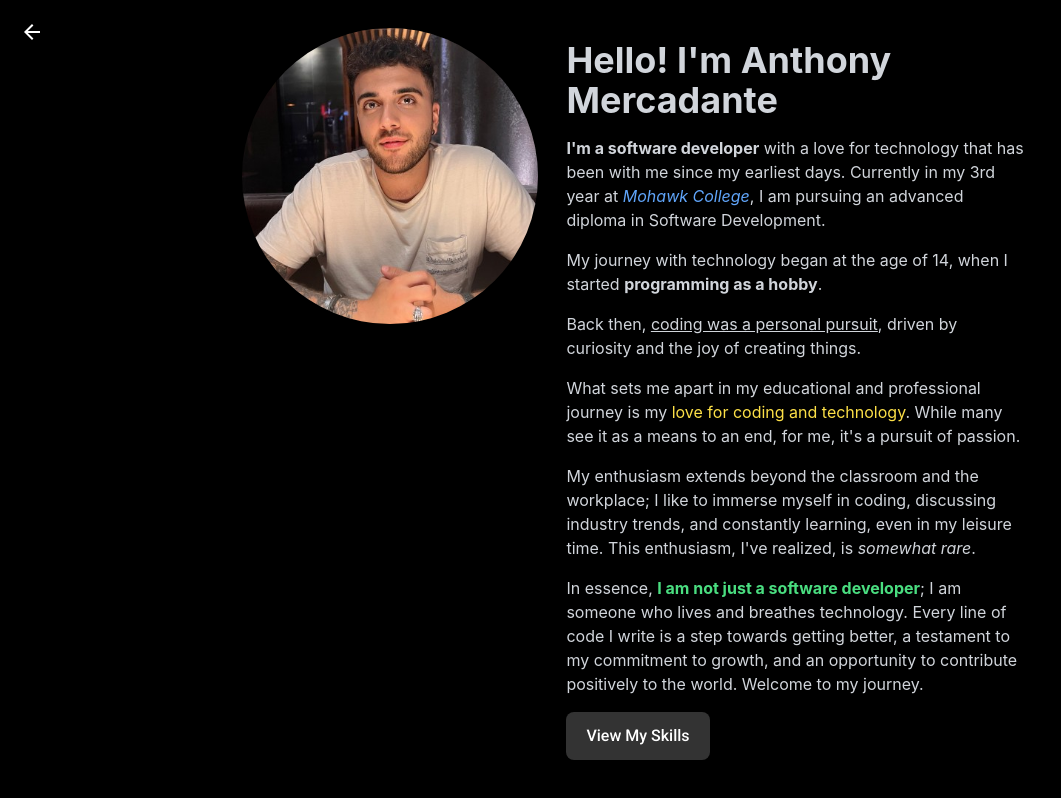
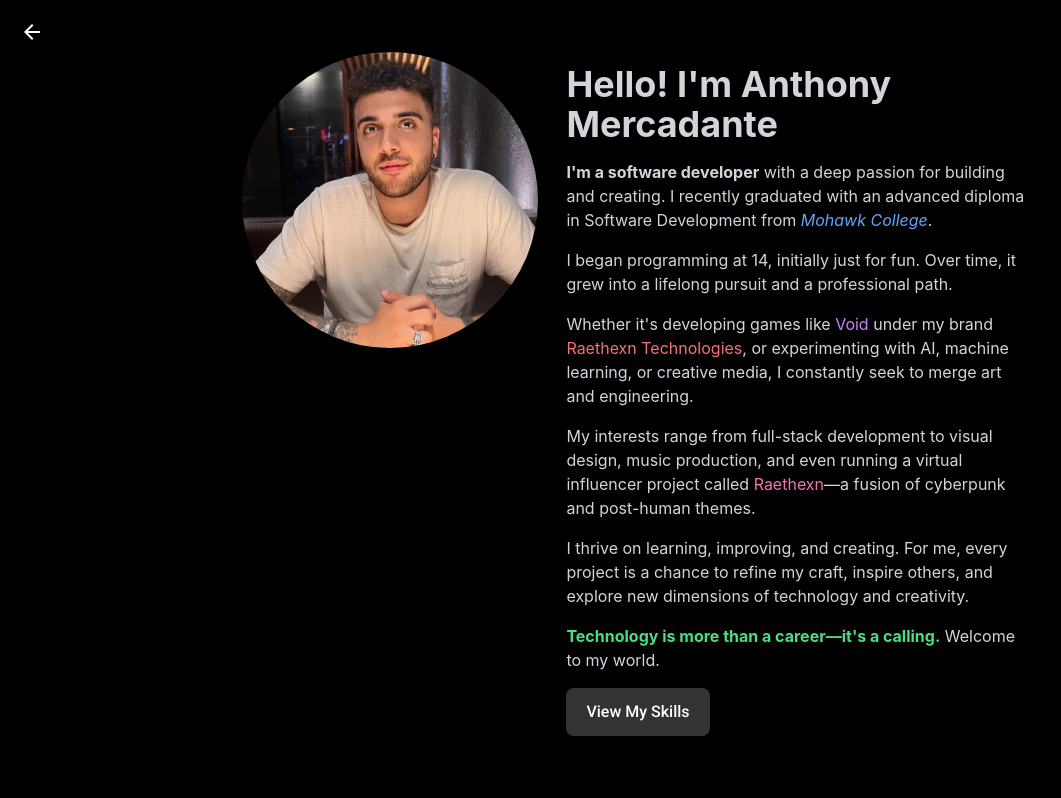
Before and after one commit to AnthonyMercadante/AnthonyMercadante.github.io, a React (Create React App) app: page /about-me in a window 1280 px wide. Shown: the whole page, without its empty margins (0-1061 px from the left). Built offline with nearby package versions, Linux system fonts and the light colour scheme.

Commit message:
updated about me to reflect that I've graduated.

```diff
--- a/src/pages/AboutMe/AboutMe.tsx
+++ b/src/pages/AboutMe/AboutMe.tsx
@@ -21,7 +21,7 @@ const AboutMe = () => {
     <PreloadImages>
       <div className="min-h-screen min-w-full bg-black text-gray-300 flex flex-col justify-center p-4">
         <button onClick={handleBack} className="text-white absolute top-5 left-5 flex items-center">
-          <ArrowBackIcon /> {/* Material-UI Icon */}
+          <ArrowBackIcon />
         </button>
         <div className="flex flex-col sm:flex-row justify-center items-center sm:items-start">
           <div className="w-3/4 sm:w-1/2 md:w-1/3 lg:w-1/4 p-2 mb-4 sm:mb-0">
@@ -34,32 +34,24 @@ const AboutMe = () => {
           <div className="w-full sm:w-2/3 md:w-1/2 lg:w-2/5 text-center sm:text-left p-5">
             <h1 className="text-2xl sm:text-3xl md:text-4xl font-bold mb-4">Hello! I'm Anthony Mercadante</h1>
             <div className="space-y-4">
-              <div className="space-y-4">
               <p className="transition duration-300 ease-in-out hover:text-gray-100 hover:shadow-md">
-                  <span className="font-bold">I'm a software developer</span> with a love for technology that has been with me since my earliest days.
-                  Currently in my 3rd year at <span className="italic text-blue-400">Mohawk College</span>, I am pursuing an advanced diploma in Software Development.
+                <span className="font-bold">I'm a software developer</span> with a deep passion for building and creating. I recently graduated with an advanced diploma in Software Development from <span className="italic text-blue-400">Mohawk College</span>.
               </p>
               <p className="transition duration-300 ease-in-out hover:text-gray-100 hover:shadow-md">
-                  My journey with technology began at the age of 14, when I started <span className="font-bold">programming as a hobby</span>.
+                I began programming at 14, initially just for fun. Over time, it grew into a lifelong pursuit and a professional path.
               </p>
               <p className="transition duration-300 ease-in-out hover:text-gray-100 hover:shadow-md">
-                  Back then, <span className="underline">coding was a personal pursuit</span>, driven by curiosity and the joy of creating things.
+                Whether it's developing games like <span className="text-purple-400">Void</span> under my brand <span className="text-red-400">Raethexn Technologies</span>, or experimenting with AI, machine learning, or creative media, I constantly seek to merge art and engineering.
               </p>
               <p className="transition duration-300 ease-in-out hover:text-gray-100 hover:shadow-md">
-                  What sets me apart in my educational and professional journey is my <span className="text-yellow-300">love for coding and technology</span>.
-                  While many see it as a means to an end, for me, it's a pursuit of passion.
+                My interests range from full-stack development to visual design, music production, and even running a virtual influencer project called <span className="text-pink-400">Raethexn</span>—a fusion of cyberpunk and post-human themes.
               </p>
               <p className="transition duration-300 ease-in-out hover:text-gray-100 hover:shadow-md">
-                  My enthusiasm extends beyond the classroom and the workplace; I like to immerse myself in coding, discussing industry trends, and
-                  constantly learning, even in my leisure time. This enthusiasm, I've realized, is <span className="italic">somewhat rare</span>.
+                I thrive on learning, improving, and creating. For me, every project is a chance to refine my craft, inspire others, and explore new dimensions of technology and creativity.
               </p>
               <p className="transition duration-300 ease-in-out hover:text-gray-100 hover:shadow-md">
-                  In essence, <span className="font-bold text-green-400">I am not just a software developer</span>; I am someone who lives and breathes technology.
-                  Every line of code I write is a step towards getting better, a testament to my commitment to growth,
-                  and an opportunity to contribute positively to the world. Welcome to my journey.
+                <span className="font-bold text-green-400">Technology is more than a career—it's a calling.</span> Welcome to my world.
               </p>
-              </div>
-
             </div>
             <Button
               variant="contained"
```
Lines whose indentation alone changed are shown as unchanged.
